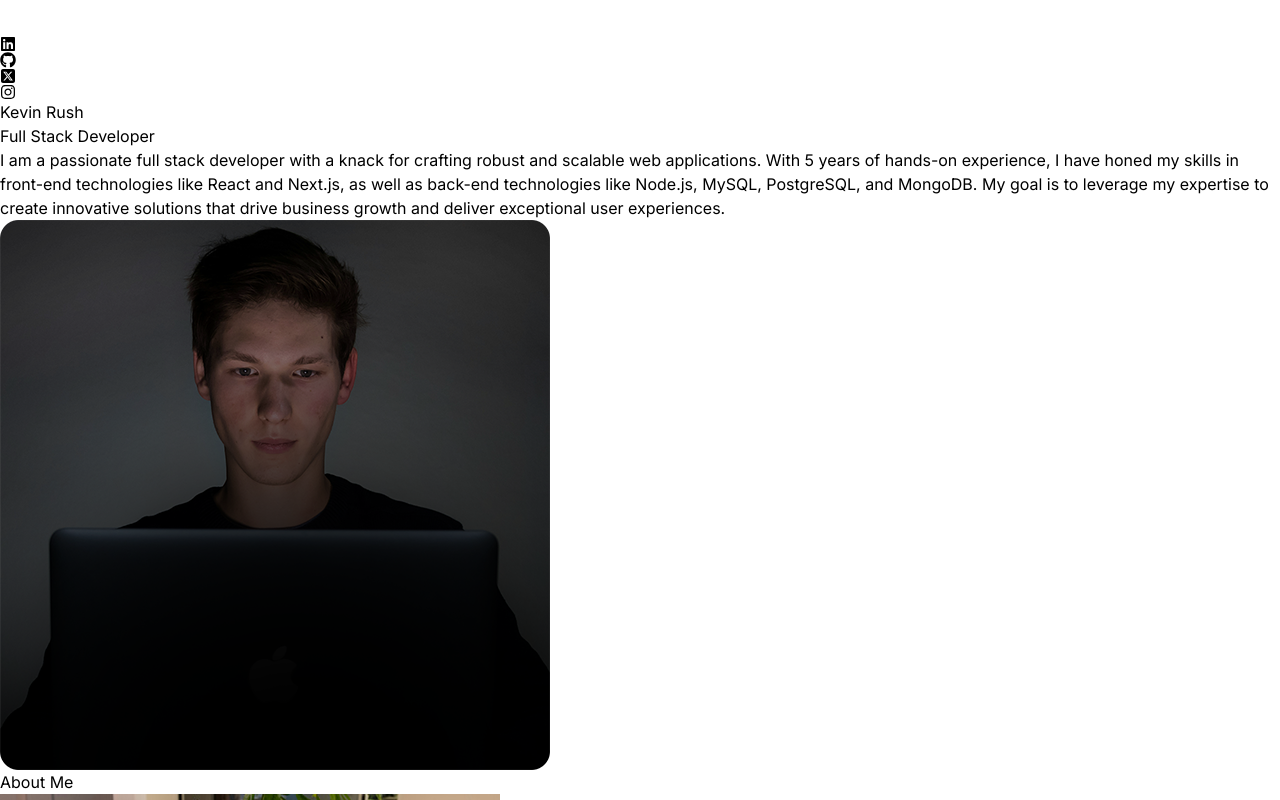
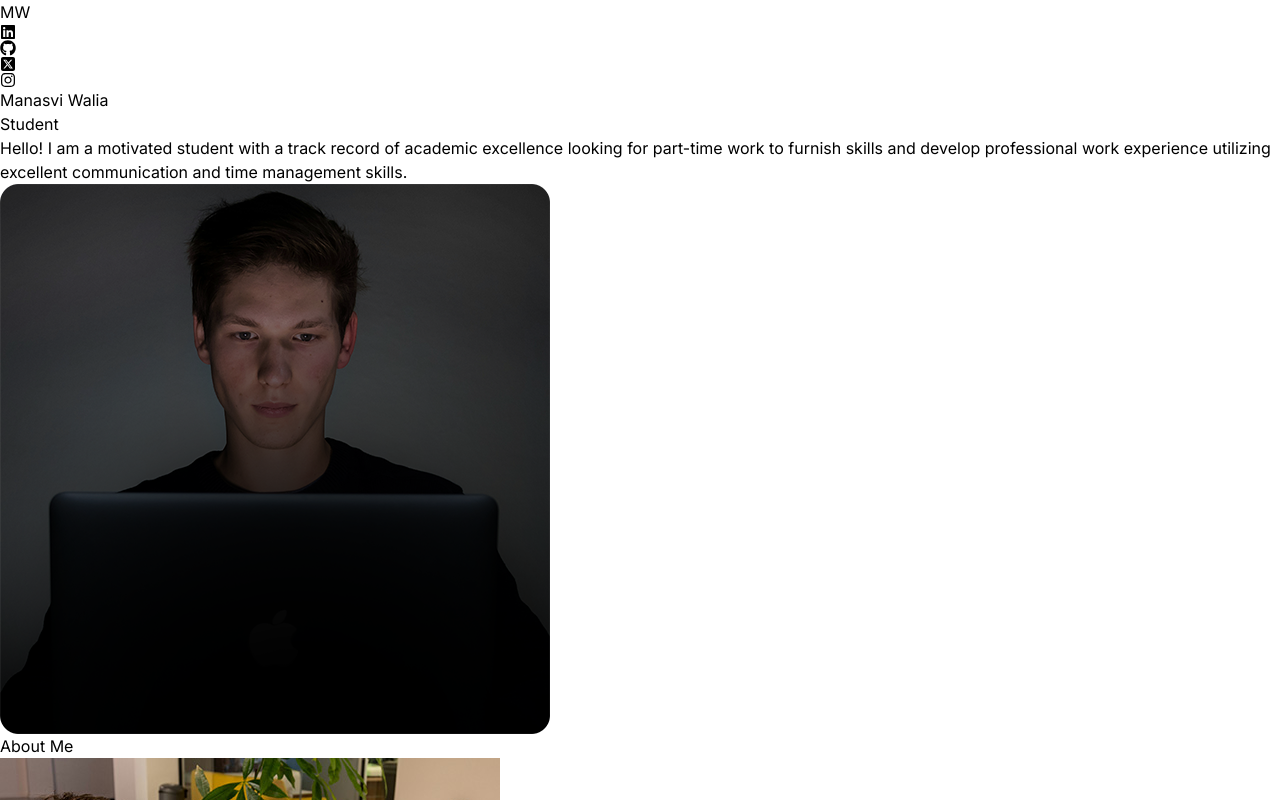
Before and after one commit to manasviwalia2812/Personal-Portfolio, a React (Vite) app: page / in a window 1280 px wide. Shown: the top 800 px of the page. Built offline with nearby package versions, Linux system fonts and the light colour scheme.

Commit message:
latest commit

```diff
--- a/src/components/Hero.jsx
+++ b/src/components/Hero.jsx
@@ -20,13 +20,13 @@ const Hero = () => {
             variants={container(0)}
             initial="hidden"
             animate="visible"
-            className="pb-16 text-6xl font-thin tracking-tight lg:mt-16 lg:text-8xl">Kevin Rush</motion.h1>
+            className="pb-16 text-6xl font-thin tracking-tight lg:mt-16 lg:text-8xl">Manasvi Walia</motion.h1>
           <motion.span
             variants={container(0.5)}
             initial="hidden"
             animate="visible"
             className="bg-gradient-to-r from-pink-300 via-slate-500 to-purple-500 bg-clip-text text-3xl tracking-tight text-transparent">
-            Full Stack Developer
+            Student
           </motion.span>
           <motion.p
             variants={container(1)}
--- a/src/components/navbar.jsx
+++ b/src/components/navbar.jsx
@@ -7,13 +7,21 @@ const Navbar = () => {
   return (
     <nav className="mb-20 flex items-center justify-between py-6">
       <div className="flex flex-shrink-0 items-center">
-        <img className ="mx-2 w-10" src={logo} alt="logo"/>
+        <p>MW</p>
       </div>
       <div className="m-8 flex items-center justify-center gap-4 text-2xl">
-        <FaLinkedin/>
-        <FaGithub/>
-        <FaSquareXTwitter/>
-        <FaInstagram/>
+      <a href="https://www.linkedin.com" target="_blank" rel="noopener noreferrer">
+          <FaLinkedin />
+        </a>
+        <a href="https://github.com" target="_blank" rel="noopener noreferrer">
+          <FaGithub />
+        </a>
+        <a href="https://twitter.com" target="_blank" rel="noopener noreferrer">
+          <FaSquareXTwitter />
+        </a>
+        <a href="https://instagram.com" target="_blank" rel="noopener noreferrer">
+          <FaInstagram />
+        </a>
       </div>
     </nav>
   )
--- a/src/constants/index.js
+++ b/src/constants/index.js
@@ -3,9 +3,9 @@ import project2 from "../assets/projects/project-2.jpg";
 import project3 from "../assets/projects/project-3.jpg";
 import project4 from "../assets/projects/project-4.jpg";
 
-export const HERO_CONTENT = `I am a passionate full stack developer with a knack for crafting robust and scalable web applications. With 5 years of hands-on experience, I have honed my skills in front-end technologies like React and Next.js, as well as back-end technologies like Node.js, MySQL, PostgreSQL, and MongoDB. My goal is to leverage my expertise to create innovative solutions that drive business growth and deliver exceptional user experiences.`;
+export const HERO_CONTENT = `Hello! I am a motivated student with a track record of academic excellence looking for part-time work to furnish skills and develop professional work experience utilizing excellent communication and time management skills. `;
 
-export const ABOUT_TEXT = `I am a dedicated and versatile full stack developer with a passion for creating efficient and user-friendly web applications. With 5 years of professional experience, I have worked with a variety of technologies, including React, Next.js, Node.js, MySQL, PostgreSQL, and MongoDB. My journey in web development began with a deep curiosity for how things work, and it has evolved into a career where I continuously strive to learn and adapt to new challenges. I thrive in collaborative environments and enjoy solving complex problems to deliver high-quality solutions. Outside of coding, I enjoy staying active, exploring new technologies, and contributing to open-source projects.`;
+export const ABOUT_TEXT = `I'm a motivated student with a track record of academic excellence, eager to find part-time work to enhance my skills and gain valuable professional experience. I possess excellent communication and time management skills, which I believe are crucial for any successful career. I aspire to be a full stack developer and have a solid foundation in various technologies, including React, Next.js, Python, and front-end development. I'm enthusiastic about learning and growing in a dynamic work environment and look forward to contributing my skills and passion to more open sources and projects.`;
 
 export const EXPERIENCES = [
   {
```
